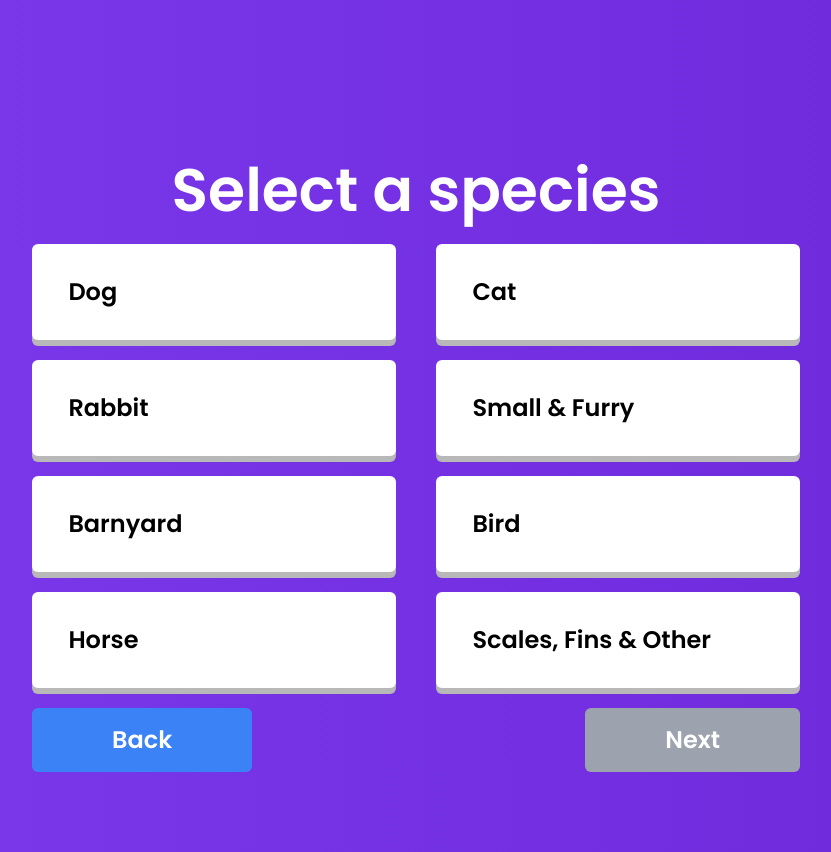
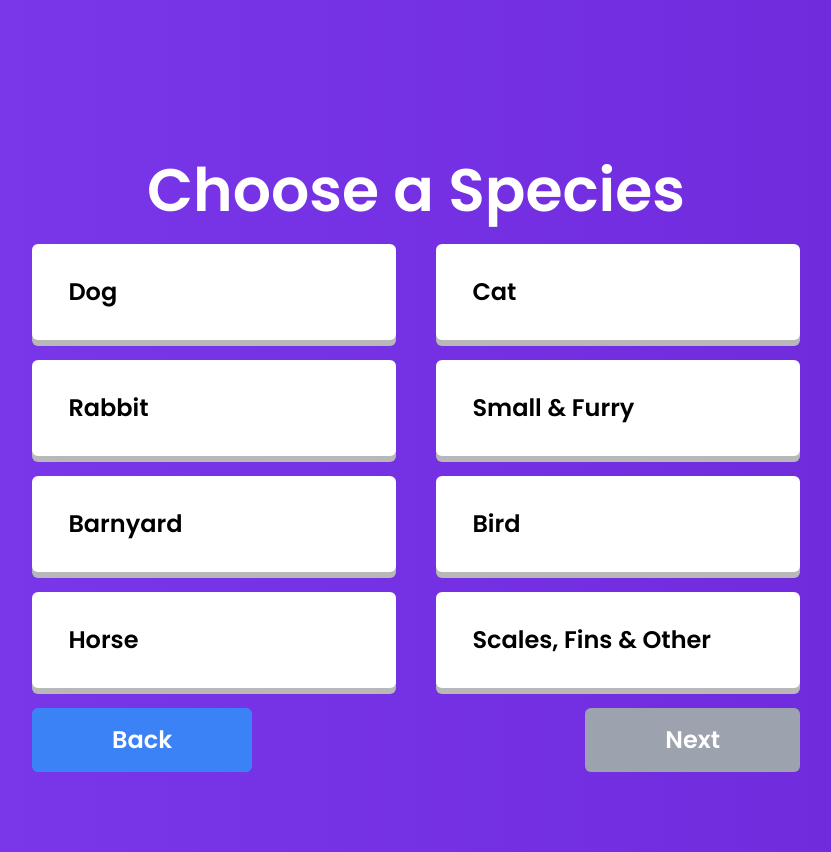
Before and after one commit to m0nae/petlook, a React (Create React App) app: page /select-species in a window 1280 px wide. Shown: the whole page, without its empty margins (224-1055 px from the left). Built offline with nearby package versions, Linux system fonts and the light colour scheme.

Commit message:
:speech_balloon: change text of search species pg

```diff
--- a/src/pages/SelectSpecies/index.tsx
+++ b/src/pages/SelectSpecies/index.tsx
@@ -38,7 +38,7 @@ export default function SelectSpecies() {
           className="pt-[10vh] pb-[10vh] lg:pt-[20vh] mx-[10%] md:mx-[20%] max-w-screen-lg"
         >
           <h1 className="text-6xl font-semibold text-white text-center">
-            Select a species
+            Choose a Species
           </h1>
           <div
             id="select-species-options"
```
